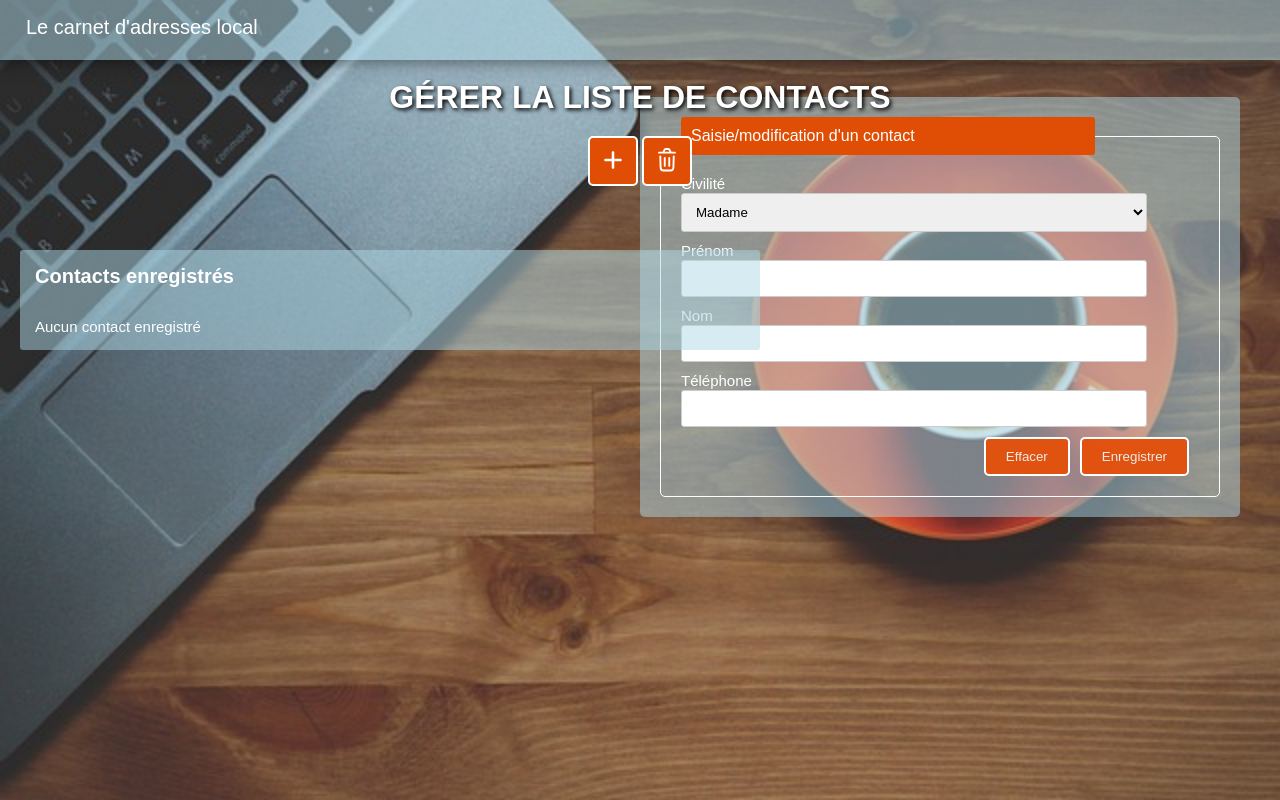
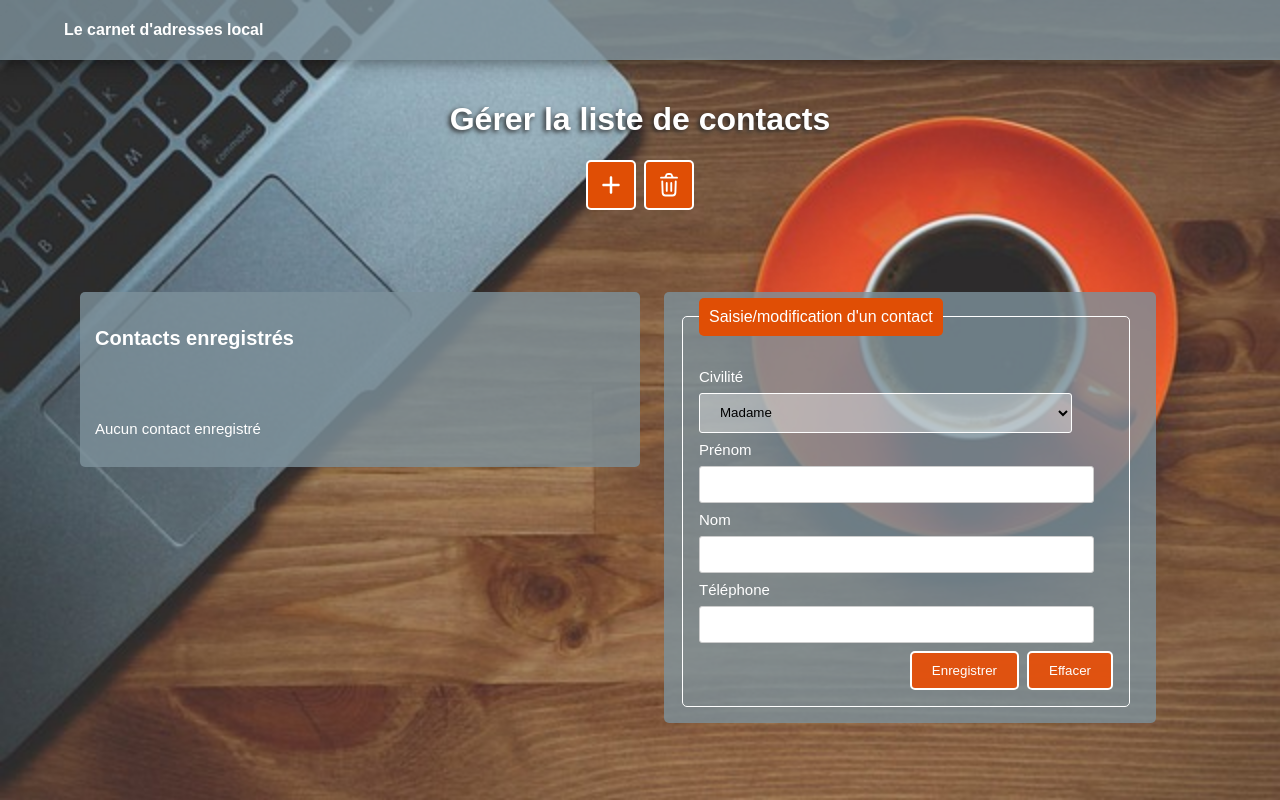
Before and after one commit to ChaimaHermi/Gestion-de-contacts, a plain HTML site: page html/index.html in a window 1280 px wide. Both pictures are taken after a click on the button 613 px from the left and 161 px from the top of the page. Drawn offline with Linux system fonts and the light colour scheme.

Commit message:
der version js

```diff
--- a/css/style.css
+++ b/css/style.css
@@ -1,108 +1,108 @@
-
-*{
-  margin: 0;
-  padding: 0;
-  box-sizing: border-box;
-
-
-}
-
-
-.container {
-  width: 100% ;
-  min-height: 100vh;
+body {
+  height: 100vh;
+  color: white;
+  width: 100%;
+  /*min-height: 100vh;*/
   background-repeat: no-repeat;
   background-size: cover;
   background-image: url(../images/background.jpg);
-  justify-content: baseline;
 
+  display: flex;
+  flex-direction: column;
 
+  box-sizing: border-box;
+  margin: 0;
+  padding: 0;
+  font-family: Arial, Helvetica, sans-serif;
+}
+.header {
+  display: flex;
+  align-items: center;
+  justify-content: space-between;
+  height: 60px;
+  padding: 0 2rem 0 4rem;
+  box-shadow: 0 4px 8px 0 rgba(0, 0, 0, 0.2), 0 6px 20px 0 rgba(0, 0, 0, 0.19);
+  /*padding-left: 10px;*/
+  background-color: rgba(125, 145, 156, 0.8);
 }
 
-
-
-.header {
-/* background-color:rgb(136, 172, 184);*/
- height: 60px; /* Hauteur de l'en-tête */
- width: 100%; /* Largeur de l'en-tête */
- box-shadow: 0 4px 8px 0 rgba(0, 0, 0, 0.2), 0 6px 20px 0 rgba(0, 0, 0, 0.19);
- padding-left: 10px;
- background-color: #ADD8E680; /* bleu clair avec 50% de transparence */
-
+.title {
+  text-align: center;
+  height: 20vh;
+  /*flex: 1;*/
+  padding: 20px;
+  display: flex;
+  flex-direction: column;
 }
 
-h4 {
-  color: #ffffff;
-  font-size: 20px;
-  font-family: Arial, Helvetica, sans-serif;
-  padding: 2vh;
-  font-weight: lighter;
+h1 {
+  text-shadow: -2px 2px 5px rgb(37, 37, 37);
 }
-
-
-.title {
-  height: 60px; /* Hauteur de l'en-tête */
-  width: 100%; /* Largeur de l'en-tête */
+.btn {
   display: flex;
+  align-items: center;
   justify-content: center;
-  align-items: center;
-  flex-direction: column;
-
+  gap: 0.5rem;
 }
-
-
-h1 {
-  color: #ffffff;
-  font-family: Arial, Helvetica, sans-serif;
-  padding: 20px;
-  padding-top: 85px;
-  font-weight: bolder;
-  text-align: center;
-  text-shadow: 2px 2px 4px #000000;
-  text-transform: uppercase;
-}
-
-
-.btnAdd {
+.btnAdd,
+.btnDelete {
   background-color: rgb(224, 78, 5);
   border-radius: 5px;
   border: 2px solid white;
   height: 50px;
   width: 50px;
-}
-
-.btnDelete
-{
-  background-color: rgb(224, 78, 5);
-  border-radius: 5px;
-  border: 2px solid white;
-  height: 50px;
-  width: 50px;
-
-
+  display: flex;
+  align-items: center;
+  justify-content: center;
 }
 button img {
   height: 30px;
   width: 30px;
   padding: auto;
 }
+.container {
+  flex: 1;
+  display: grid;
+  grid-template-columns: 50% 50%;
+  padding: 2rem 5rem 0 5rem;
+  gap: 1rem;
+}
+.SaveList {
+  display: flex;
+  flex-direction: column;
 
+  background-color: rgba(125, 145, 156, 0.8);
 
-.SaveList {
-  background-color: #ADD8E680; /* bleu clair avec 50% de transparence */
-  width : 740px ;
-  border-radius: 3px;
-  position: relative; /* ou absolute, fixed, ou sticky */
-  top: 130px;
-  left: 20px;
-  max-height: 250px;
-  overflow-y: auto;
-  overflow-x: hidden;
+  padding: 0;
+  height: fit-content; /*nshouf role mteeha*/
 
+  border-radius: 5px;
+}
+.contactsContainer {
+  display: flex;
+  flex-direction: column;
 
+  list-style: none;
+  align-items: center;
+  gap: 0.5rem;
+  padding-left: 1rem;
+  margin-bottom: 5px;
 
+  padding: 0;
 }
 
+.Contact {
+  list-style: none;
+  display: flex;
+  align-items: center;
+  border: 2px solid white;
+  border-radius: 5px;
+  padding-left: 1rem;
+  margin-bottom: 5px;
+  width: 90%;
+  padding: 0;
+  flex-direction: column;
+}
 h3 {
   color: #ffffff;
   font-size: 20px;
@@ -110,178 +110,147 @@ h3 {
   font-weight: bold;
   padding: 15px;
 }
-
-
-.Contact{
-  border-radius: 5px;
-  border: 2px solid white;
-  height: 40px;
-  width:650px;
-  margin-left: 15px ;
-  margin-right: 10px;
-  margin-bottom: 10px;
-
-
-}
-
 .Contact h5 {
   font-size: 18px;
   color: #ffffff;
   font-family: sans-serif;
   font-weight: lighter;
-  margin-left: 15px ;
+  margin-left: 15px;
   margin-right: 10px;
   font-weight: 500;
   margin-top: 10px;
-
 }
-
-
-
 .Contact img {
   width: 18px;
   height: 18px;
 }
-
 p {
   color: #ffffff;
   font-size: 15px;
   font-family: Arial, Helvetica, sans-serif;
   padding: 15px;
 }
-
-
-
-
-
-
-/*-----------------------*/
-
 .detail_contact {
-  background-color: #add8e680;
-  width: 700px;
-  height: 40%;
-  color: white;
-  float: right;
-  padding: 10px;
-  margin: 30px;
-  margin-top: -123px;
-  border-radius: 2px;
+  background-color: rgba(125, 145, 156, 0.8);
+  /* padding: 1rem 1rem 1rem 1rem;*/
+  border-radius: 5px;
+  height: fit-content;
   display: none;
-
 }
 .edit-button {
   background-color: rgba(227, 80, 12, 0.965);
   color: white;
-
   border-style: solid;
   border-color: white;
   padding: 10px 20px;
-
   cursor: pointer;
   float: left;
   margin: 20px;
+  border-radius: 5px;
+}
+.Contact.selected {
+  background-color: rgba(227, 80, 12, 0.965);
+  cursor: pointer;
 }
 
 
-/*----------fORMULAIRE----------*/
+.form-container {
+  /* flex: 1;*/
+  display: flex;
+  float: right;
+}
+form {
+  align-items: center;
+  justify-content: center;
+  border-radius: 5px;
+  padding: 1rem;
+  padding-top: 1%;
+  background-color: rgba(125, 145, 156, 0.8);
+  display: flex;
+  flex-direction: column;
 
-
-
-
-form {
-width:600px ;
-padding: 20px;
-background-color: #add8e680;
-border: none;
-margin-right: 40px;
-border-radius: 5px;
-float: right;
-display: none; /* Cacher le formulaire initialement */
-margin-top: -123px;
-
-
+  height: fit-content;
+  margin-right: 60px;
+  margin-left: 0.5rem;
+  width: 40rem;
 }
 fieldset {
-background-color: none; /* Nouvelle couleur de fond */
+  padding: 2rem 1rem 1rem 1rem;
   border: 1px solid white;
   border-radius: 5px;
-padding: 20px;
+  display: flex;
+  flex-direction: column;
+  gap: 0.5rem;
+  width: 90%;
 }
+#civilite {
+  height: 40px;
+  background-color: rgba(255, 255, 255, 0.35);
+  border: 1px solid white;
+  border-radius: 3px;
+  padding-left: 1rem;
+}
+input[type="text"],
+input[type="tel"],
+select {
+  width: 90%;
+  padding: 10px;
+  border: 1px solid #ccc;
+  border-radius: 3px;
+  outline: whitesmoke;
+}
+
 legend {
   background-color: rgb(224, 78, 5);
   padding: 10px;
-border-radius: 3px;
-text-align: left;
-width: 80%;
-font-size: 16px;
-color: white;
-font-family: Arial, Helvetica, sans-serif;
-font-weight: lighter;
+  border-radius: 5px;
 }
 
-/* Style pour les étiquettes (labels) */
 label {
   font-weight: lighter;
   color: white;
   font-family: Arial, Helvetica, sans-serif;
   font-size: 15px;
 }
-
-/* Style pour les champs de saisie */
-input[type="text"],
-input[type="tel"],
-select {
-width: 90%;
-padding: 10px;
-margin-bottom: 10px;
-border: 1px solid #ccc;
-border-radius: 3px;
+select:focus > option:checked {
+  background: rgba(227, 80, 12, 0.965) !important;
 }
-
-
-
-
-
-/* Style pour les boutons */
 .Formulaire button {
   background-color: rgba(227, 80, 12, 0.965);
-color: #efebe9;
-
-padding: 10px 20px;
-border-color: white; /* Couleur de la bordure blanche */
+  color: white;
+  padding: 0.5rem;
+  border-color: white;
   padding: 10px 20px;
   border-radius: 5px;
   cursor: pointer;
   border-style: solid;
-
-margin-right: 10px;
-
-float: right;
+}
+.btn_form {
+  display: flex;
+  align-items: center;
+  justify-content: end;
+  gap: 0.5rem;
 }
 
+.contactsContainer {
+  display: flex;
+  flex-direction: column;
 
+  list-style: none;
+  display: flex;
+  align-items: center;
+  gap: 0.5rem;
+  padding-left: 1rem;
+  margin-bottom: 5px;
 
-
-
-
-/* Style pour la div Contact sélectionnée */
-.Contact.selected {
-background-color: rgba(227, 80, 12, 0.965); /* Fond en orange lorsque la div est sélectionnée */
-color: white; /* Couleur du texte en blanc pour un contraste élevé */
-cursor: pointer; /* Curseur de souris indiquant que l'élément est cliquable */
-/* Autres styles selon vos besoins */
+  padding: 0;
 }
-
-
-.Formulaire{
-display: none;
+*/ */ .Contact.selected {
+  background-color: rgba(227, 80, 12, 0.965);
+  cursor: pointer;
 }
-
-
 @media screen and (max-width: 1000px) {
-
-.container {
-    flex-direction: column;
+  #main_container {
+    grid-template-columns: 100%;
   }
 }
--- a/html/index.html
+++ b/html/index.html
@@ -1,17 +1,12 @@
 <!DOCTYPE html>
 <html lang="en">
   <head>
-    <meta charset="UTF-8">
-    <meta name="viewport" content="width=device-width, initial-scale=1.0">
+    <meta charset="UTF-8" />
+    <meta name="viewport" content="width=device-width, initial-scale=1.0" />
     <title>La liste de contacts</title>
-    <link rel="stylesheet" href="../css/style.css">
+    <link rel="stylesheet" href="../css/style.css" />
   </head>
   <body>
-
-<div class="container">
-
-
-
     <div class="header">
       <h4>Le carnet d'adresses local</h4>
     </div>
@@ -19,11 +14,15 @@
     <div class="title">
       <h1>Gérer la liste de contacts</h1>
       <div class="btn">
-            <button class="btnAdd" id="btnAdd"><img src="../images/add.svg" alt="Ajouter"></button>
-            <button class="btnDelete"><img src="../images/delete.svg" alt="Supprimer"></button>
+        <button class="btnAdd" id="btnAdd">
+          <img src="../images/add.svg" alt="Ajouter" />
+        </button>
+        <button class="btnDelete">
+          <img src="../images/delete.svg" alt="Supprimer" />
+        </button>
       </div>
     </div>
-
+    <div class="container">
       <div class="SaveList">
         <h3>Contacts enregistrés</h3>
         <div class="contactsContainer">
@@ -32,57 +31,50 @@
         <p class="noContactsMessage">Aucun contact enregistré</p>
       </div>
 
-
         <div class="detail_contact">
           <h3>Détail du contact</h3>
 
           <div>
-
-        <p>  <span class="civilite"> Monsieur</span> <span class="nom" >Rene</span> <span class="prenom"> DURAND</span></p>
-    </div>
-
-    <div>
-        <p>Téléphone : <span class="telephone" >54164825</span></p>
+            <p>
+              <span class="civilite"> Monsieur</span>
+              <span class="nom">Rene</span>
+              <span class="prenom"> DURAND</span> <br/>
+              Téléphone : <span class="telephone">54164825</span></p>
           </div>
           <div>
             <button type="submit" class="edit-button">Editer ce contact</button>
           </div>
         </div>
-
-
-
-      <form class="Formulaire" method="post">
+        <div class="form-container">
+      <form class="Formulaire" method="post" style="display: none">
         <fieldset>
           <legend>Saisie/modification d'un contact</legend>
-          <label for="civilite">Civilité</label> <br />
+          <label for="civilite">Civilité</label>
           <select name="civilite" id="civilite">
             <option value="Madame">Madame</option>
             <option value="Monsieur">Monsieur</option>
             <option value="Mademoiselle">Mademoiselle</option>
-
           </select>
-          <br />
-          <label for="prenom">Prénom</label> <br />
-          <input type="text" id="prenom" name="prenom" required /><br />
-          <label for="nom">Nom</label> <br />
-          <input type="text" id="nom" name="nom" required /><br />
-          <label for="telephone">Téléphone</label> <br />
-          <input type="tel" id="telephone" name="telephone"  required/><br />
+          <label for="prenom">Prénom</label>
+          <input type="text" id="prenom" name="prenom" required />
+          <label for="nom">Nom</label>
+          <input type="text" id="nom" name="nom" required />
+          <label for="telephone">Téléphone</label>
+          <input type="tel" id="telephone" name="telephone" required />
+          <div class="btn_form">
           <button type="submit" class="Enregistrer">Enregistrer</button>
-          <button type="reset">Effacer</button>
+          <button type="reset">Effacer</button> </div>
         </fieldset>
       </form>
+      </div>
+    </div>
 
-
-
-
-
+  </div>
 
     <script src="../js/ListContact.js"></script>
     <script src="../js/DetailContact.js"></script>
     <script src="../js/editContact.js"></script>
     <script src="../js/viderListe.js"></script>
     <script src="../js/ajoutContact.js"></script>
-
   </body>
 </html>
--- a/js/ajoutContact.js
+++ b/js/ajoutContact.js
@@ -2,9 +2,15 @@ var addButton = document.getElementById('btnAdd');
 var formulaire = document.querySelector('.Formulaire');
 var detailContact = document.querySelector('.detail_contact');
 
+
+
+
+
+
 addButton.onclick = function() {
   formulaire.style.display = 'block';
   detailContact.style.display = 'none';
+
 };
 
 document.addEventListener("DOMContentLoaded", function() {
@@ -19,8 +25,15 @@ document.addEventListener("DOMContentLoaded", function() {
   addButton.onclick = function() {
     formulaire.style.display = 'block';
     detailContact.style.display = 'none';
+
+    document.querySelectorAll('.Contact.selected').forEach(function(contact) {
+      contact.classList.remove('selected');
+    })
   };
 });
+
+
+
 
 function add_Contacts() {
   var civilite = document.getElementById("civilite").value;
@@ -28,8 +41,21 @@ function add_Contacts() {
   var nom = document.getElementById("nom").value;
   var telephone = document.getElementById("telephone").value;
 
+  // Validation pour vérifier que les champs requis sont remplis
   if (civilite.trim() === '' || prenom.trim() === '' || nom.trim() === '' || telephone.trim() === '') {
-    alert("Veuillez remplir tous les champs du formulaire.");
+    alert("s'il vous plait veuillez remplir tous les champs du formulaire.");
+    return;
+  }
+
+  // Validation pour vérifier que prenom et nom contiennent uniquement des lettres
+  if (!isAlpha(prenom) || !isAlpha(nom)) {
+    alert("Entrer un nom et prenom valide .");
+    return;
+  }
+
+  // Validation pour vérifier que telephone est numérique et a exactement 8 chiffres
+  if (!isValidPhoneNumber(telephone)) {
+    alert("s'il vous plait  entrer un numéro de téléphone valide un numero telephone doit etre de 8 chiffres.");
     return;
   }
 
@@ -42,7 +68,10 @@ function add_Contacts() {
 
   if (isDuplicate) {
     alert("Ce numéro de téléphone existe déjà dans les contacts.");
-  } else {
+    return;
+  }
+
+  // Si toutes les validations sont passées, ajouter le contact
   var contact = {
     civilite: civilite,
     prenom: prenom,
@@ -57,4 +86,13 @@ function add_Contacts() {
   alert("Le contact a été ajouté avec succès.");
   location.reload();
 }
+
+// Fonction utilitaire pour vérifier si une chaîne ne contient que des lettres
+function isAlpha(str) {
+  return /^[a-zA-Z]+$/.test(str);
 }
+
+// Fonction utilitaire pour valider le numéro de téléphone (8 chiffres numériques)
+function isValidPhoneNumber(phone) {
+  return /^\d{8}$/.test(phone);
+}
```
Also changed, not shown: js/editContact.js (+44 -4 lines), images/Panier-PNG-De-Fichier-Telecharger.png (added). Lines whose indentation alone changed are shown as unchanged.
